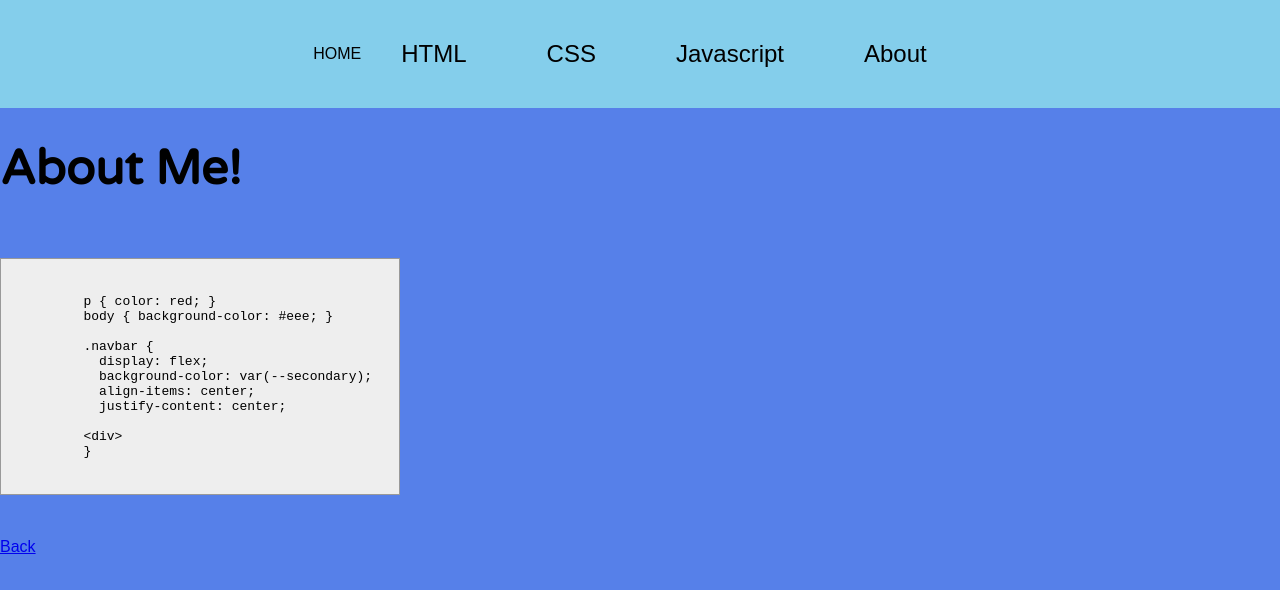
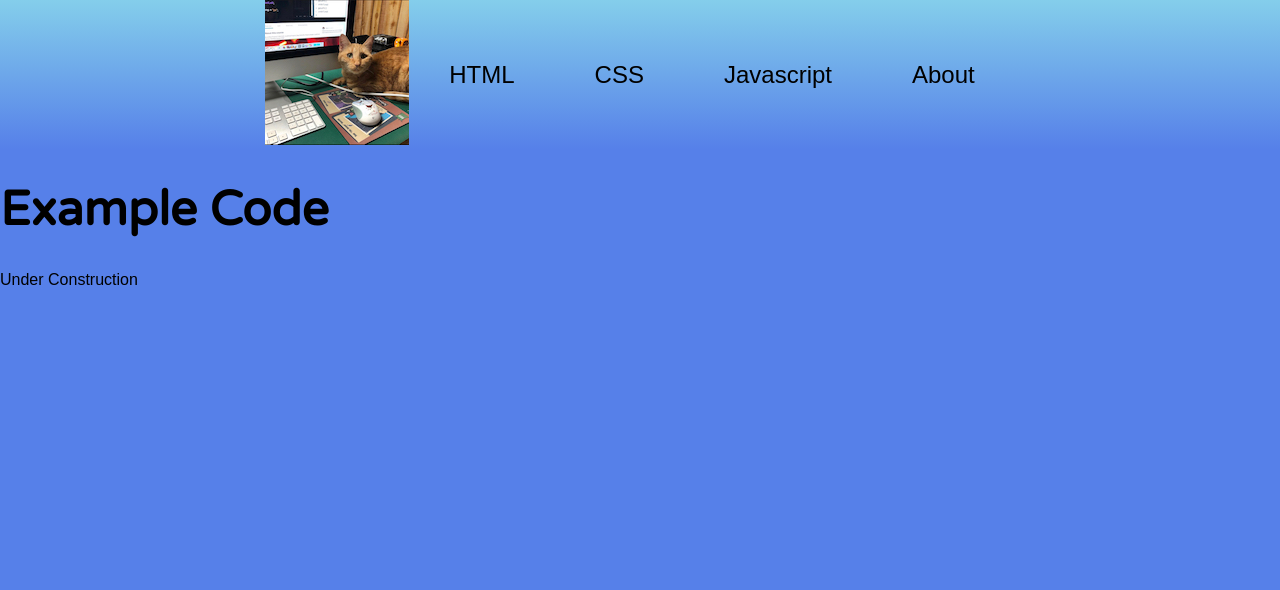
Before and after one commit to boompires/boompires.github.io, a plain HTML site: page about.html in a window 1280 px wide. Drawn offline with Linux system fonts and the light colour scheme.

Commit message:
Latest update

```diff
--- a/about.html
+++ b/about.html
@@ -9,7 +9,11 @@
   </head>
   <body>
     <nav class="navbar" id="navbar">
-      <div id="logo"><a href="index.html">HOME</a></div>
+      <div id="logo">
+        <a href="index.html"
+          ><img src="./img/IMG-0877.jpg" alt="Cute Cat Nola"
+        /></a>
+      </div>
       <div id="htmlmenu" class="nav"><a href="htmlpage.html">HTML</a></div>
       <div id="cssmenu" class="nav"><a href="csspage.html">CSS</a></div>
       <div id="javascriptmenu" class="nav">
@@ -17,24 +21,7 @@
       </div>
       <div id="about" class="nav"><a href="about.html">About</a></div>
     </nav>
-    <div class="container">
-      <h1>About Me!</h1>
-    </div>
-    <pre>
-      <code>
-        p { color: red; }
-        body { background-color: #eee; }
-
-        .navbar {
-          display: flex;
-          background-color: var(--secondary);
-          align-items: center;
-          justify-content: center;
-
-        &lt;div&gt;
-        }
-      </code>
-    </pre>
-    <a href="index.html">Back</a>
+    <h1>Example Code</h1>
+    <p>Under Construction</p>
   </body>
 </html>
--- a/style.css
+++ b/style.css
@@ -44,9 +44,10 @@ li {
 
 .navbar {
   display: flex;
-  background-color: var(--sky-blue);
+  background: linear-gradient(var(--sky-blue), var(--blue-crayola));
   align-items: center;
   justify-content: center;
+  /* margin: 10px; */
 }
 
 .main {
@@ -56,10 +57,10 @@ li {
   justify-content: center;
 }
 
-.logo {
+/* .logo {
   width: 80px;
   height: 80px;
-}
+} */
 
 .nav {
   padding: 40px;
```
Also changed, not shown: csspage.html (+24 -5 lines), htmlpage.html (+5 -1 lines), index.html (+3 -1 lines), jspage.html (+7 -5 lines).
